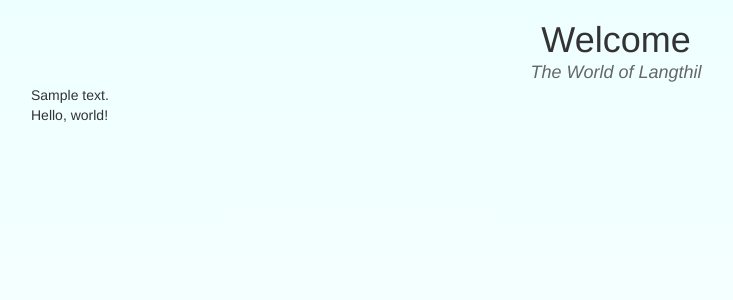
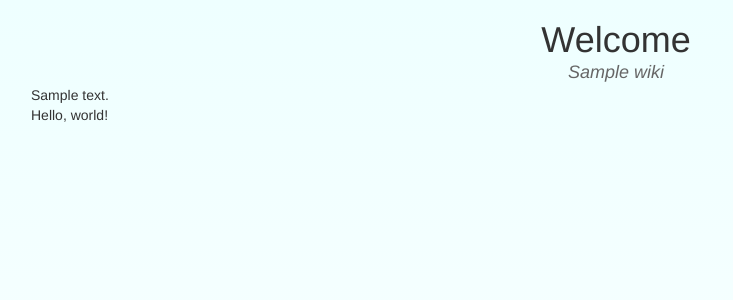
Before and after one commit to Kromey/worldwiki, a Django app: template wiki/templates/wiki/_base.html in a window 1280 px wide. Shown: the top 300 px of the page, without its empty margins (24-757 px from the left). Run offline with Django 3.2, Linux system fonts and the light colour scheme; the template is opened without the code that fills it: most values are stand-ins (such as "Sample title", 1, 10 or a date in 2020).

Commit message:
Wiki title now lives in project settings.

```diff
--- a/langthil/settings.py
+++ b/langthil/settings.py
@@ -82,6 +82,10 @@ WSGI_APPLICATION = 'langthil.wsgi.application'
 
 DATABASES = site_settings.DATABASES
 
+# Wiki settings
+
+WIKI = site_settings.WIKI
+
 
 # Password validation
 # https://docs.djangoproject.com/en/1.11/ref/settings/#auth-password-validators
--- a/wiki/templates/wiki/_base.html
+++ b/wiki/templates/wiki/_base.html
@@ -6,7 +6,7 @@
 		<meta name="viewport" content="width=device-width, initial-scale=1">
 		<!-- The above 3 meta tags *must* come first in the head; any other head content must come *after* these tags -->
 		{% load static %}
-		<title>{% block title %}Welcome{% endblock %} &mdash; The World of Langthil</title>
+		<title>{% block title %}Welcome{% endblock %}{% if wiki.title %} &mdash; {{ wiki.title }}{% endif %}</title>
 
 		<!-- Bootstrap -->
 		<link href="/css/bootstrap.min.css" rel="stylesheet">
@@ -24,7 +24,9 @@
 	<body>
 		<div class="header">
 			<h1>{% block header %}Welcome{% endblock %}</h1>
-			<span class="subheader">The World of Langthil</span>
+			{% if wiki.title %}
+			<span class="subheader">{{ wiki.title }}</span>
+			{% endif %}
 		</div>
 
 		<div class="container">
```
Also changed, not shown: wiki/context_processors.py (+9 -0 lines), 1 other file.
